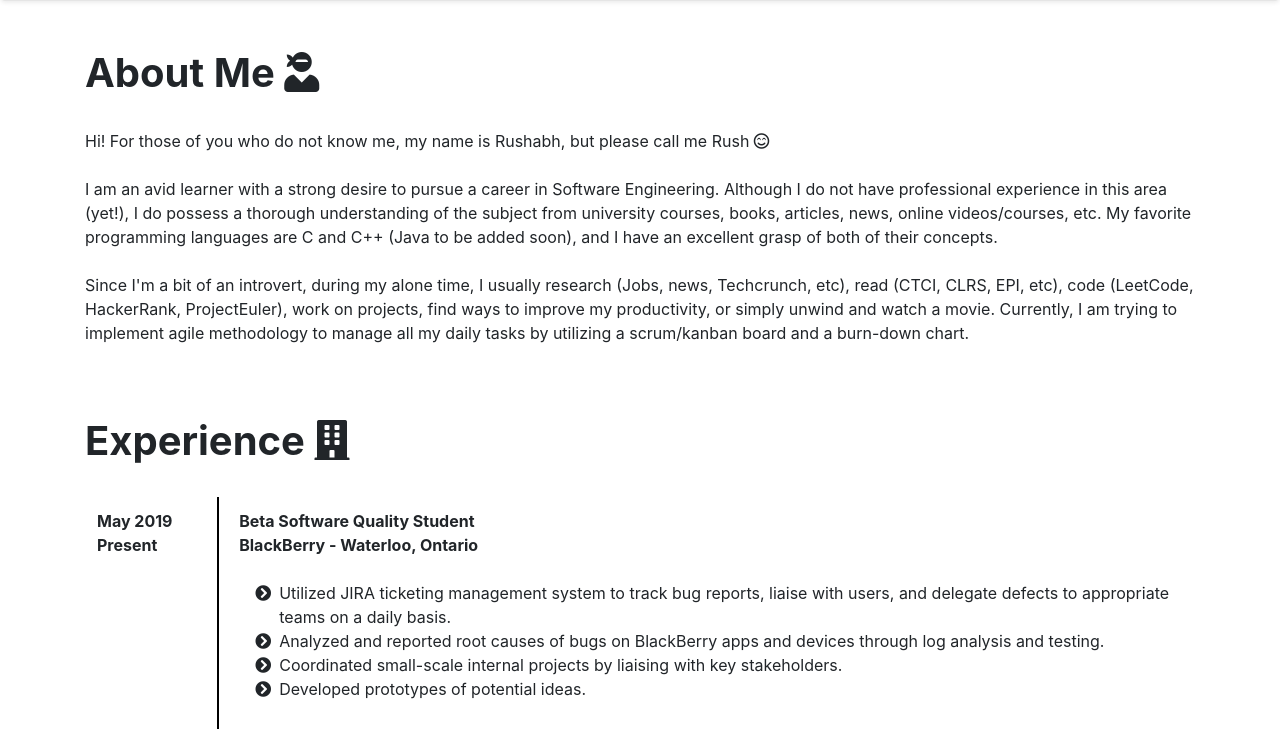
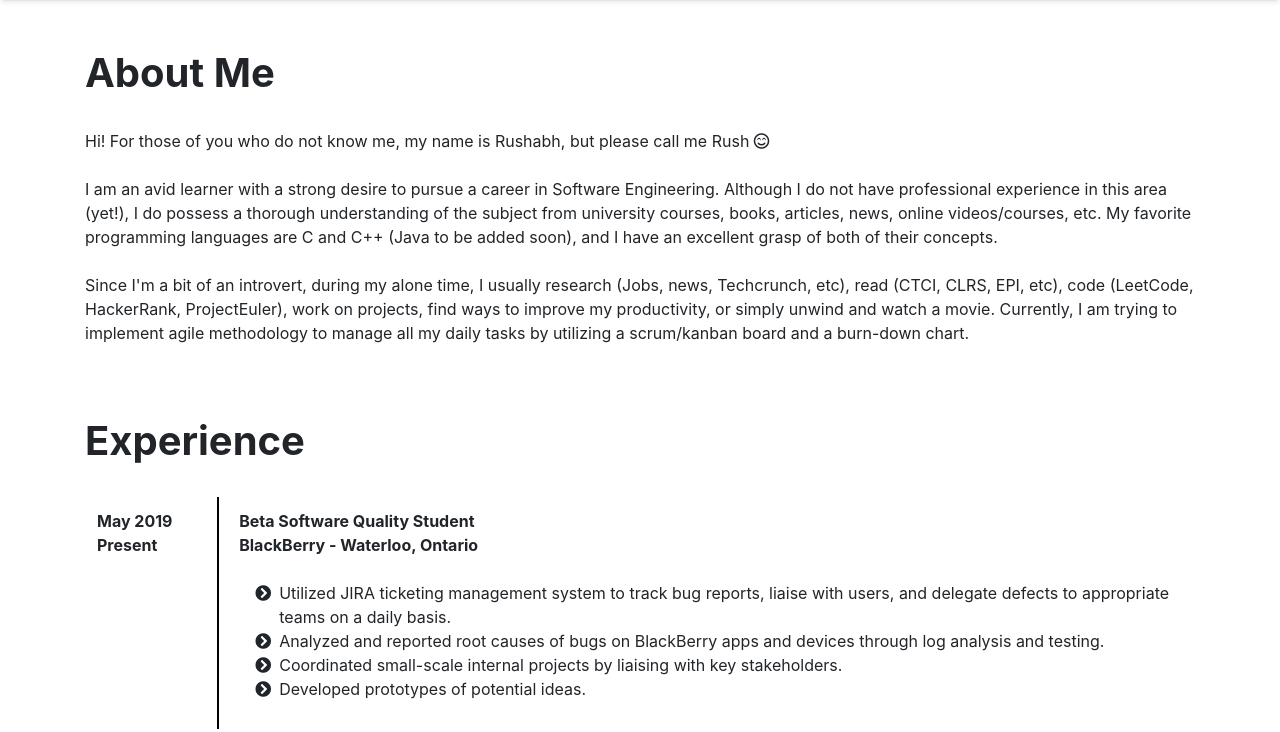
Before and after one commit to RusPatel1996/RusPatel1996.github.io, a plain HTML site: page index.html in a window 1280 px wide. Shown: the part 515-1247 px from the top of the page. Drawn offline with nearby package versions, Linux system fonts and the light colour scheme.

Commit message:
Update index.html

```diff
--- a/index.html
+++ b/index.html
@@ -75,7 +75,7 @@
 
       <!-- About Me -->
       <div>
-        <h1 class="mt-5" id="about_me"><strong> About Me </strong><i class="fas fa-user-ninja"></i></h1>
+        <h1 class="mt-5" id="about_me"><strong> About Me </strong><!--<i class="fas fa-user-ninja"></i>--></h1>
         <br>
         <p>
           Hi! For those of you who do not know me, my name is Rushabh, but please call me Rush <i class="far fa-smile-beam"></i>
@@ -87,7 +87,7 @@
 
       <!-- Work Experience -->
       <div>
-        <h1 class="mt-5" id="experience"><strong> Experience </strong><i class="fas fa-building"></i></h1>
+        <h1 class="mt-5" id="experience"><strong> Experience </strong><!--<i class="fas fa-building"></i>--></h1>
         <br>
         <div class="table-responsive-xl">
           <!-- BlackBerry -->
@@ -157,7 +157,7 @@
 
       <!-- Education -->
       <div>
-        <h1 class="mt-5" id="education"><strong> Education </strong><i class="fas fa-university"></i></h1>
+        <h1 class="mt-5" id="education"><strong> Education </strong><!--<i class="fas fa-university"></i>--></h1>
         <br>
         <div class="table-responsive-xl">
           <!-- U of L -->
```
